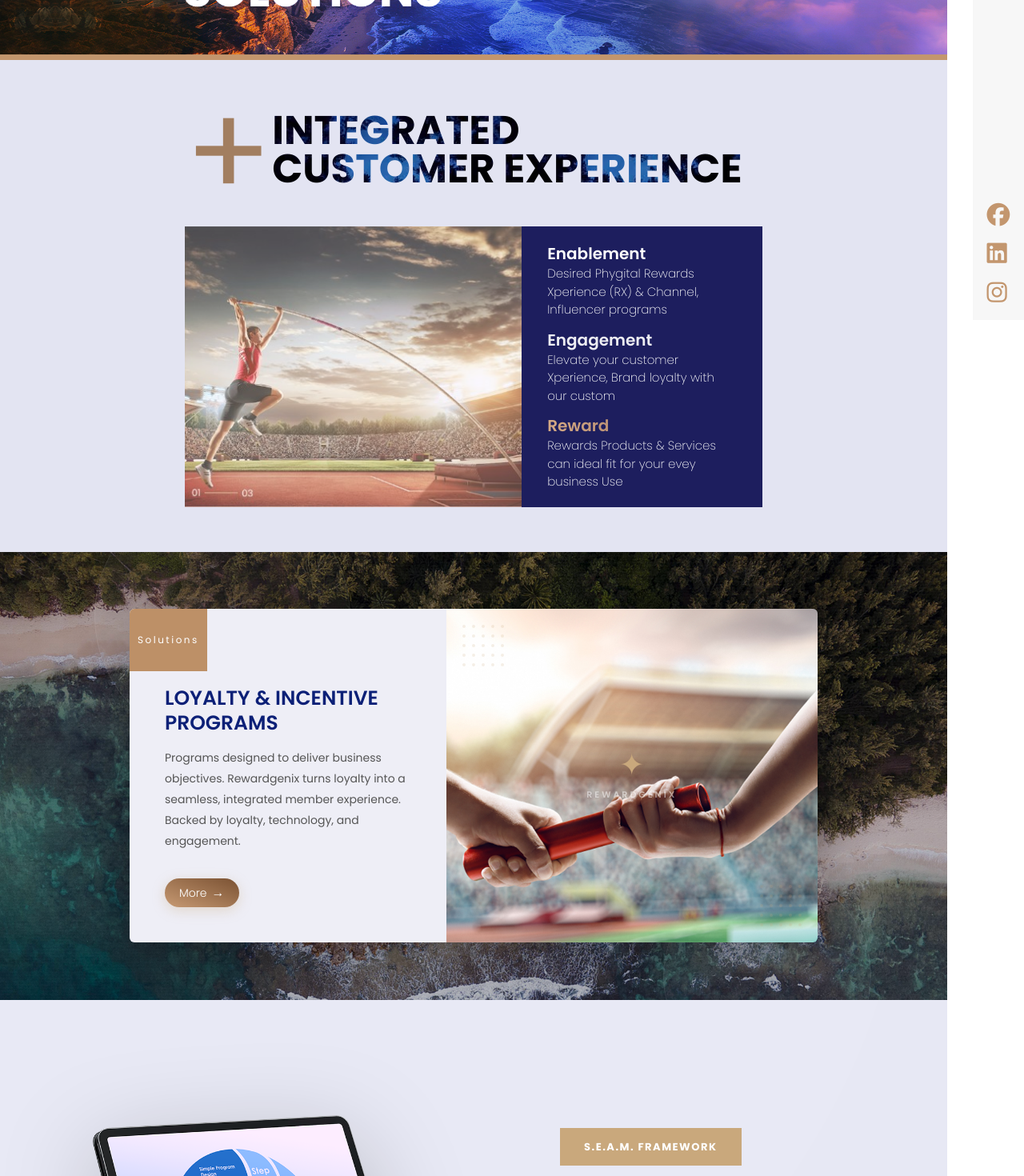
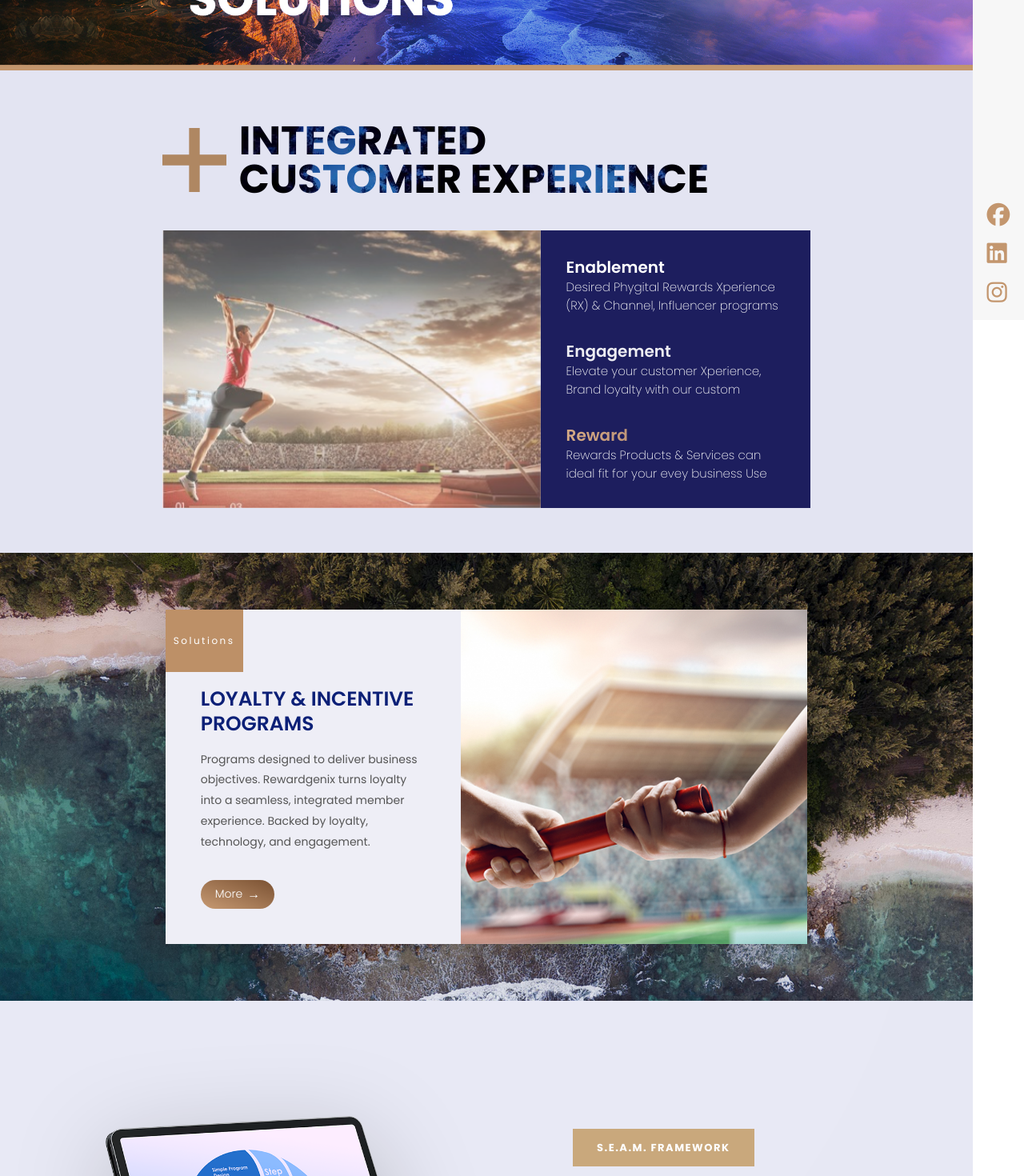
Before and after one commit to pranshr/rewardgenix, a React (Vite) app: page / in a window 1280 px wide. Shown: the part 400-1870 px from the top of the page at 80% size. Built offline with nearby package versions, Linux system fonts and the light colour scheme.

Commit message:
CSS Cleanup, fixed width of home page content Deleted unneccesary files.

```diff
--- a/src/components/home/Home.jsx
+++ b/src/components/home/Home.jsx
@@ -1,11 +1,11 @@
 import { useState } from "react";
-import solutionimg from '../../assets/index-loyalty-gfx.jpg'
-import solutionimgbg from '../../assets/index-solution-bg.jpg'
-import mobilebg from '../../assets/index-mobile-tab-bg.png'
-import laptop  from '../../assets/index-laptop.png'
-import ParallaxHeader from "./ParallaxHeader"
-import CaseStudy from "./CaseStudy"
-import IntegratedCX from "./IntegratedCX"
+import solutionimg from '../../assets/index-loyalty-gfx.jpg';
+import solutionimgbg from '../../assets/index-solution-bg.jpg';
+import mobilebg from '../../assets/index-mobile-tab-bg.png';
+import laptop  from '../../assets/index-laptop.png';
+import ParallaxHeader from "./ParallaxHeader";
+import CaseStudy from "./CaseStudy";
+import IntegratedCX from "./IntegratedCX";
 
 /* ─────────────────────────────────────────
    SOLUTIONS SECTION
@@ -14,8 +14,7 @@ const SolutionsSection = () => {
   return (
     <>
       <style>{`
-        @import url('https://fonts.googleapis.com/css2?family=Poppins:wght@400;500;600;700;800&display=swap');
-        .sol-section * { font-family: 'Poppins', sans-serif; box-sizing: border-box; }
+        .sol-section * { box-sizing: border-box; }
         .sol-section { position: relative; width: 100%; min-height: 560px; display: flex; align-items: center; justify-content: center; overflow: hidden; }
         .sol-bg {
           position: absolute;
@@ -25,12 +24,7 @@ const SolutionsSection = () => {
           background-repeat: no-repeat;
           z-index: 0;
         }
-        .sol-bg::before { content: ''; position: absolute; inset: 0; background-image: repeating-linear-gradient(0deg, transparent, transparent 2px, rgba(255,255,255,0.012) 2px, rgba(255,255,255,0.012) 4px); z-index: 1; }
-        .sol-bg::after { content: ''; position: absolute; inset: 0; background: radial-gradient(ellipse at center, rgba(0,0,0,0.08) 0%, rgba(0,0,0,0.28) 100%); z-index: 2; }
-        .sol-decor-circle { position: absolute; border-radius: 50%; background: rgba(255,255,255,0.04); border: 1px solid rgba(255,255,255,0.08); z-index: 1; }
-        .sol-decor-circle.c1 { width: 320px; height: 320px; top: -80px; left: 10%; }
-        .sol-decor-circle.c2 { width: 260px; height: 260px; bottom: -100px; right: 8%; }
-        .sol-card { position: relative; z-index: 3; display: flex; width: 74%; max-width: 860px; min-height: 400px; border-radius: 6px; overflow: hidden; box-shadow: 0 24px 80px rgba(0,0,0,0.35); margin: 60px 0; }
+        .sol-card { position: relative; display: flex; width: 66%; max-width: 860px; min-height: 400px; overflow: hidden; box-shadow: 0 24px 80px rgba(0,0,0,0.35); margin: 60px 0; }
         .sol-card-left { flex: 0 0 46%; background: #eeeef6; padding: 52px 44px 44px 44px; display: flex; flex-direction: column; justify-content: center; position: relative; }
         .sol-label {
     position: absolute;
@@ -60,28 +54,12 @@ const SolutionsSection = () => {
     width: fit-content;
     transition: background 0.3s ease, transform 0.2s ease;
     text-decoration: none;
-    box-shadow: 0 4px 16px rgba(201,168,124,0.35);
 }
-          .sol-btn:hover { background: #b8935f; transform: translateX(4px); color: #fff; }
+        .sol-btn:hover { background: #b8935f; transform: translateX(4px); color: #fff; }
         .sol-btn-arrow { font-size: 16px; display: inline-block; transition: transform 0.25s ease; }
         .sol-btn:hover .sol-btn-arrow { transform: translateX(5px); }
         .sol-card-right { flex: 1; position: relative; overflow: hidden; background: linear-gradient(135deg, #1a2f5a 0%, #0d3350 35%, #1a4a3a 65%, #0f2d45 100%); }
-        .sol-blob { position: absolute; border-radius: 50%; filter: blur(48px); opacity: 0.55; }
-        .sol-blob.b1 { width: 280px; height: 280px; background: radial-gradient(circle, #c9a87c, transparent); top: -60px; right: -60px; }
-        .sol-blob.b2 { width: 220px; height: 220px; background: radial-gradient(circle, #2a6e8a, transparent); bottom: -40px; left: -40px; }
-        .sol-blob.b3 { width: 160px; height: 160px; background: radial-gradient(circle, #4a9a7c, transparent); top: 50%; left: 50%; transform: translate(-50%, -50%); }
-        .sol-ring { position: absolute; border-radius: 50%; border: 1px solid rgba(201,168,124,0.18); }
-        .sol-ring.r1 { width: 320px; height: 320px; top: 50%; left: 50%; transform: translate(-50%, -50%); }
-        .sol-ring.r2 { width: 220px; height: 220px; top: 50%; left: 50%; transform: translate(-50%, -50%); border-color: rgba(201,168,124,0.28); }
-        .sol-ring.r3 { width: 120px; height: 120px; top: 50%; left: 50%; transform: translate(-50%, -50%); border-color: rgba(201,168,124,0.45); background: rgba(201,168,124,0.06); }
-        .sol-center-icon { position: absolute; top: 50%; left: 50%; transform: translate(-50%, -50%); z-index: 2; display: flex; flex-direction: column; align-items: center; gap: 10px; }
-        .sol-icon-star { font-size: 38px; color: #c9a87c; line-height: 1; filter: drop-shadow(0 0 12px rgba(201,168,124,0.6)); }
-        .sol-icon-text { font-size: 11px; font-weight: 600; letter-spacing: 3px; text-transform: uppercase; color: rgba(255,255,255,0.5); }
-        .sol-dots { position: absolute; display: grid; grid-template-columns: repeat(5, 1fr); gap: 8px; opacity: 0.18; }
-        .sol-dots.d1 { bottom: 20px; right: 20px; } .sol-dots.d2 { top: 20px; left: 20px; }
-        .sol-dot { width: 4px; height: 4px; border-radius: 50%; background: #c9a87c; }
-        .sol-lines { position: absolute; inset: 0; overflow: hidden; opacity: 0.06; }
-        .sol-lines::before { content: ''; position: absolute; width: 200%; height: 1px; background: linear-gradient(90deg, transparent, #c9a87c, transparent); top: 35%; left: -50%; transform: rotate(-25deg); }
+
       .sol-img-overlay {
     position: absolute;
     inset: 0;
@@ -96,7 +74,6 @@ const SolutionsSection = () => {
       `}</style>
       <div className="sol-section">
         <div className="sol-bg" style={{ backgroundImage: `url(${solutionimgbg})` }} />
-        <div className="sol-decor-circle c1" /><div className="sol-decor-circle c2" />
         <div className="sol-card">
           <div className="sol-card-left">
             <span className="sol-label">Solutions</span>
@@ -105,13 +82,7 @@ const SolutionsSection = () => {
             <a href="#" className="sol-btn">More <span className="sol-btn-arrow">→</span></a>
           </div>
           <div className="sol-card-right">
-            <div className="sol-blob b1" /><div className="sol-blob b2" /><div className="sol-blob b3" />
-            <div className="sol-lines" />
-            <div className="sol-ring r1" /><div className="sol-ring r2" /><div className="sol-ring r3" />
             <img src={solutionimg} alt="" className="sol-img-overlay" />
-            <div className="sol-center-icon"><span className="sol-icon-star">✦</span><span className="sol-icon-text">Rewardgenix</span></div>
-            <div className="sol-dots d1">{Array(25).fill(0).map((_, i) => <div className="sol-dot" key={i} />)}</div>
-            <div className="sol-dots d2">{Array(25).fill(0).map((_, i) => <div className="sol-dot" key={i} />)}</div>
           </div>
         </div>
       </div>
@@ -376,7 +347,7 @@ const FAQSection = () => {
 ───────────────────────────────────────── */
 const Home = () => {
   return (
-    <div className="w-[calc(100%-6rem)]">
+    <div className="w-[calc(100%-4rem)] 2xl:w-[calc(100%-6rem)]">
       <ParallaxHeader />
       <div className="relative">
         <IntegratedCX />
--- a/src/components/home/IntegratedCX.jsx
+++ b/src/components/home/IntegratedCX.jsx
@@ -15,14 +15,13 @@ const IntegratedCX = () => {
 
     return (
         <div className="bg-[#E3E4F2] w-full">
-            <div className="flex flex-col items-center w-[61%] mx-auto">
-                <div className="flex mt-16 w-full">
-                    <div
-                        className="text-[160px] text-[#A27E60] leading-26 transition-transform duration-100 ease-out"
+            <div className="flex flex-col items-center w-2/3 mx-auto">
+                <div className="flex gap-4 items-center mt-16 w-full">
+                    <img
+                        className="h-[5rem] text-[#A27E60] transition-transform duration-100 ease-out"
                         style={{ transform: `rotate(${rotation}deg)` }}
-                    >
-                        +
-                    </div>
+                        src="./img/plus.svg"
+                    />
                     <div className="text-left">
                         <h1 className="text-[#2B2E5B] uppercase text-[50px] font-bold leading-12 bg-[url(/img/integrated-cx-text-bg.jfif)] bg-clip-text text-transparent bg-fixed"> Integrated <br /> Customer Experience </h1>
                     </div>
--- a/src/components/home/IntegratedCXCarousel.jsx
+++ b/src/components/home/IntegratedCXCarousel.jsx
@@ -40,7 +40,7 @@ const IntegratedCXCarousel = () => {
                     />
                 ))}
             </div>
-            <div className="w-5/12 bg-[#1d1e5e] px-8 py-5 2xl:py-8 gap-3 2xl:gap-8 flex flex-col">
+            <div className="w-5/12 bg-[#1d1e5e] px-8 py-8 2xl:py-8 gap-8 2xl:gap-8 flex flex-col">
                 {data.map((item, idx) => (
                     <div key={idx} className={"flex flex-col justify-between"}>
                         <h1 className={`text-xl 2xl:text-4xl font-semibold transition-all duration-500 ${idx === activeIndex ? 'bg-gradient-to-r from-[#d2a37b] to-[#825a4d] bg-clip-text text-transparent' : 'text-white'}`}>
```
Also changed, not shown: public/img/plus.svg (added), src/components/homes/Home.css (deleted), src/components/homes/Home.jsx (deleted).
